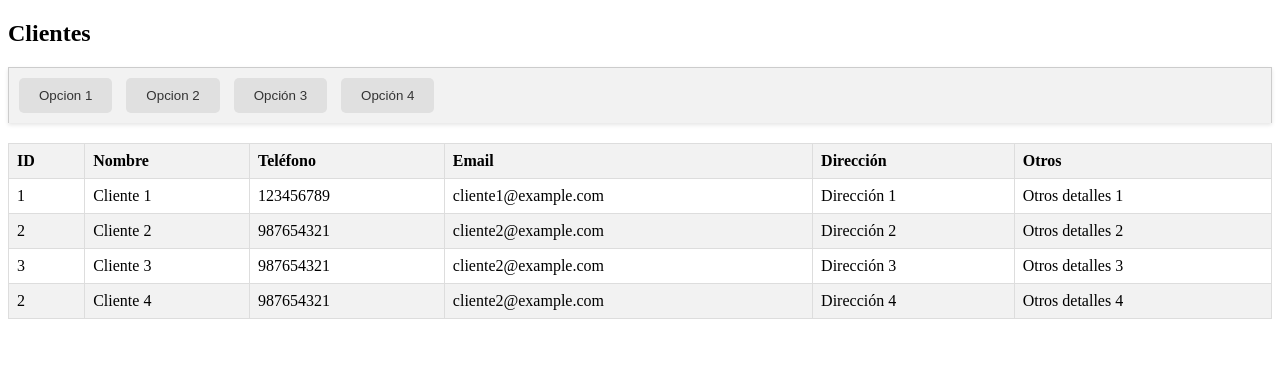
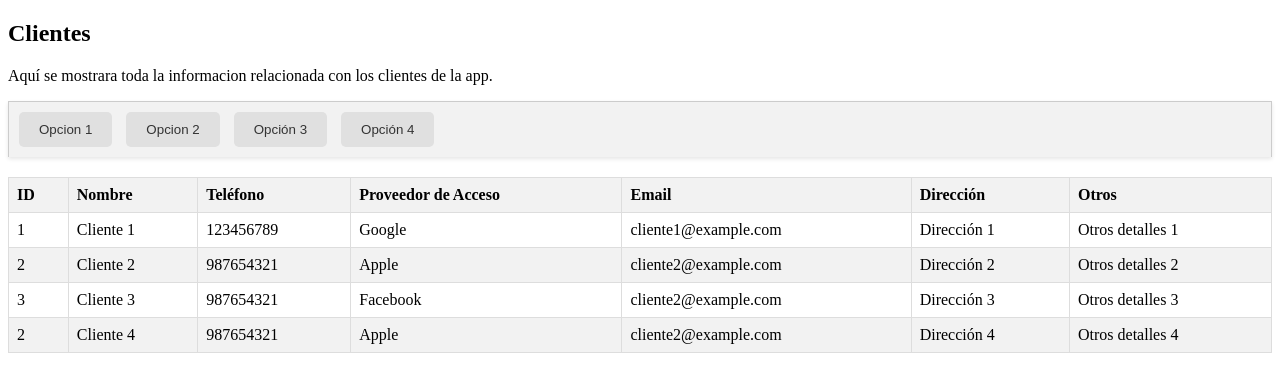
Before and after one commit to mrgomezsv/smap, a PHP site: page /clientes.php in a window 1280 px wide. Shown: the top 392 px of the page. Run offline with PHP 8.4, Linux system fonts and the light colour scheme.

Commit message:
Add performan layout html

```diff
--- a/app/clientes.php
+++ b/app/clientes.php
@@ -9,6 +9,7 @@
 </head>
 <body>
     <h2>Clientes</h2>
+    <p>Aquí se mostrara toda la informacion relacionada con los clientes de la app.</p>
     <nav class="product-nav">
         <button class="nav-button">Opcion 1</button>
         <button class="nav-button">Opcion 2</button>
@@ -22,6 +23,7 @@
                     <th>ID</th>
                     <th>Nombre</th>
                     <th>Teléfono</th>
+                    <th>Proveedor de Acceso</th>
                     <th>Email</th>
                     <th>Dirección</th>
                     <th>Otros</th>
@@ -33,6 +35,7 @@
                     <td>1</td>
                     <td>Cliente 1</td>
                     <td>123456789</td>
+                    <td>Google</td>
                     <td>cliente1@example.com</td>
                     <td>Dirección 1</td>
                     <td>Otros detalles 1</td>
@@ -41,6 +44,7 @@
                     <td>2</td>
                     <td>Cliente 2</td>
                     <td>987654321</td>
+                    <td>Apple</td>
                     <td>cliente2@example.com</td>
                     <td>Dirección 2</td>
                     <td>Otros detalles 2</td>
@@ -49,6 +53,7 @@
                     <td>3</td>
                     <td>Cliente 3</td>
                     <td>987654321</td>
+                    <td>Facebook</td>
                     <td>cliente2@example.com</td>
                     <td>Dirección 3</td>
                     <td>Otros detalles 3</td>
@@ -57,6 +62,7 @@
                     <td>2</td>
                     <td>Cliente 4</td>
                     <td>987654321</td>
+                    <td>Apple</td>
                     <td>cliente2@example.com</td>
                     <td>Dirección 4</td>
                     <td>Otros detalles 4</td>
--- a/app/productos_content.php
+++ b/app/productos_content.php
@@ -11,8 +11,8 @@
     <h2>Productos</h2>
     <p>Aquí se administrarán, publicarán y cargarán los productos.</p>
     <nav class="product-nav">
-        <button class="nav-button">Cargar Producto</button>
-        <button class="nav-button">Crear Categoria</button>
+        <button class="nav-button">Opcion 1</button>
+        <button class="nav-button">Opcion 2</button>
         <button class="nav-button">Opción 3</button>
         <button class="nav-button">Opción 4</button>
     </nav>
```
